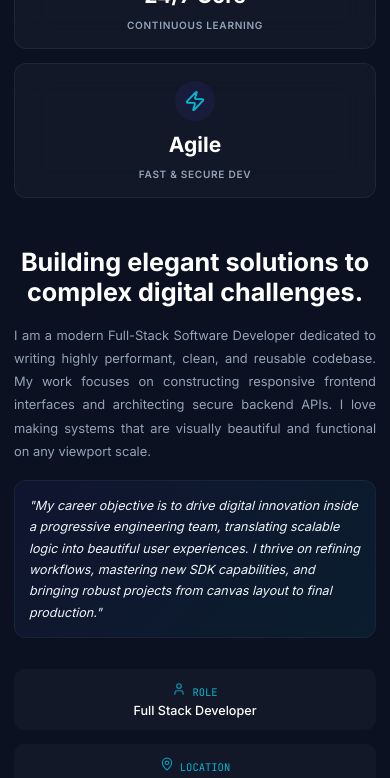
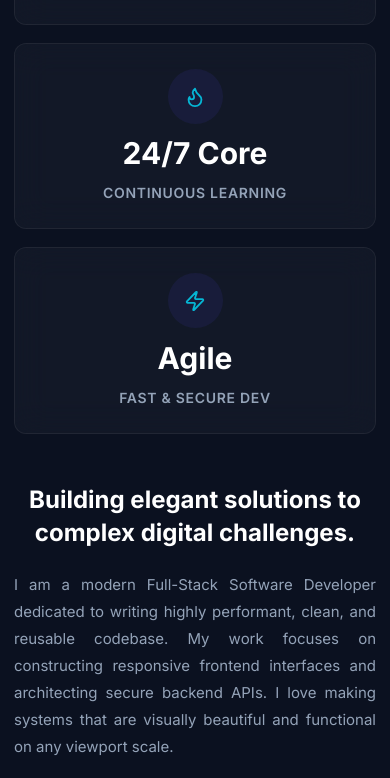
Before and after one commit to SABARISH990/portfolio, a React (Vite) app: page / in a window 390 px wide. Shown: the part 1460-2238 px from the top of the page. Built offline with nearby package versions, Linux system fonts and the light colour scheme.

Commit message:
Fix mobile navbar

```diff
--- a/src/styles/about.css
+++ b/src/styles/about.css
@@ -143,134 +143,168 @@
   }
 }
 
+/* ==========================================
+   MOBILE RESPONSIVE (768px and below)
+========================================== */
 
-/* ===========================
-   Mobile (768px)
-=========================== */
-@media (max-width: 768px) {
+@media screen and (max-width:768px){
 
-  .about-section {
-    padding: 4rem 0;
+  .about-section{
+    padding:70px 0;
   }
 
-  .about-grid {
-    grid-template-columns: 1fr;
-    gap: 2.5rem;
+  .about-grid{
+    display:flex;
+    flex-direction:column;
+    gap:35px;
   }
 
-  .about-text {
-    gap: 1.2rem;
+  .about-text{
+    order:2;
+    width:100%;
+    text-align:center;
   }
 
-  .about-bio {
-    font-size: 0.98rem;
-    line-height: 1.8;
-    text-align: justify;
+  .about-text h3{
+    font-size:28px !important;
+    line-height:1.4;
   }
 
-  .about-objective {
-    padding: 1.2rem;
-    font-size: 0.95rem;
-    line-height: 1.7;
+  .about-bio{
+    font-size:16px;
+    line-height:1.8;
+    text-align:justify;
   }
 
-  .personal-cards {
-    grid-template-columns: repeat(2, 1fr);
-    gap: 1rem;
+  .about-objective{
+    padding:18px;
+    font-size:15px;
+    line-height:1.8;
+    text-align:left;
   }
 
-  .personal-card {
-    padding: 1.3rem;
+  /* Quick Info */
+
+  .info-list{
+    display:grid;
+    grid-template-columns:1fr;
+    gap:15px;
+    margin-top:25px;
   }
 
-  .personal-card-icon {
-    width: 42px;
-    height: 42px;
+  .info-item{
+    width:100%;
+    padding:15px;
+    border-radius:14px;
+    background:rgba(255,255,255,.04);
+    border:1px solid rgba(255,255,255,.08);
+    text-align:left;
   }
 
-  .personal-card-val {
-    font-size: 1.6rem;
+  .info-label{
+    font-size:12px;
+    margin-bottom:6px;
   }
 
-  .personal-card-label {
-    font-size: 0.75rem;
+  .info-value{
+    font-size:15px;
+    word-break:break-word;
   }
 
-  .info-list {
-    grid-template-columns: 1fr;
-    gap: 1rem;
+  /* Stats */
+
+  .personal-cards{
+    order:1;
+    display:grid;
+    grid-template-columns:1fr 1fr;
+    gap:16px;
+    width:100%;
   }
 
-  .info-item {
-    padding: 0.8rem;
-    background: rgba(255,255,255,0.03);
-    border-radius: 10px;
+  .personal-card{
+    padding:22px 15px;
   }
 
-  .info-label {
-    font-size: 0.75rem;
+  .personal-card-icon{
+    width:48px;
+    height:48px;
   }
 
-  .info-value {
-    font-size: 0.95rem;
+  .personal-card-val{
+    font-size:26px;
   }
+
+  .personal-card-label{
+    font-size:13px;
+    line-height:1.5;
+  }
+
 }
 
 
-/* ===========================
-   Small Mobile (480px)
-=========================== */
-@media (max-width: 480px) {
+/* ==========================================
+   SMALL MOBILE (480px and below)
+========================================== */
 
-  .about-section {
-    padding: 3rem 0;
+@media screen and (max-width:480px){
+
+  .about-section{
+    padding:60px 0;
   }
 
-  .about-grid {
-    gap: 2rem;
+  .about-grid{
+    gap:28px;
   }
 
-  .about-bio {
-    font-size: 0.92rem;
+  .about-text h3{
+    font-size:24px !important;
   }
 
-  .about-objective {
-    padding: 1rem;
-    font-size: 0.9rem;
+  .about-bio{
+    font-size:15px;
   }
 
-  .personal-cards {
-    grid-template-columns: 1fr;
-    gap: 1rem;
+  .about-objective{
+    padding:16px;
+    font-size:14px;
   }
 
-  .personal-card {
-    padding: 1.2rem;
+  .personal-cards{
+    grid-template-columns:1fr;
+    gap:18px;
   }
 
-  .personal-card-icon {
-    width: 40px;
-    height: 40px;
+  .personal-card{
+    padding:25px 20px;
   }
 
-  .personal-card-val {
-    font-size: 1.5rem;
+  .personal-card-icon{
+    width:55px;
+    height:55px;
   }
 
-  .personal-card-label {
-    font-size: 0.72rem;
+  .personal-card-val{
+    font-size:30px;
   }
 
-  .info-list {
-    grid-template-columns: 1fr;
+  .personal-card-label{
+    font-size:14px;
   }
 
-  .info-item {
-    padding: 0.9rem;
+  .info-list{
+    gap:12px;
   }
 
-  .info-value {
-    font-size: 0.9rem;
-    word-break: break-word;
+  .info-item{
+    padding:14px;
   }
+
+  .info-label{
+    font-size:11px;
+  }
+
+  .info-value{
+    font-size:15px;
+  }
+
 }
--- a/src/styles/contact.css
+++ b/src/styles/contact.css
@@ -184,131 +184,155 @@
 }
 
 
-/* ===========================
-   Mobile (768px)
-=========================== */
-@media (max-width: 768px) {
+/* ==========================================
+   MOBILE RESPONSIVE (768px & BELOW)
+========================================== */
 
-  .contact-section {
-    padding: 4rem 0;
+@media screen and (max-width:768px){
+
+  .contact-section{
+    padding:70px 0;
   }
 
-  .contact-grid {
-    grid-template-columns: 1fr;
-    gap: 2.5rem;
+  .contact-grid{
+    display:flex;
+    flex-direction:column;
+    gap:35px;
   }
 
-  .contact-info-col {
-    gap: 1.5rem;
+  .contact-info-col{
+    width:100%;
+    gap:20px;
   }
 
-  .contact-info-intro {
-    font-size: 0.95rem;
-    line-height: 1.7;
-    text-align: left;
+  .contact-info-intro{
+    font-size:15px;
+    line-height:1.8;
+    text-align:center;
   }
 
-  .contact-info-card {
-    padding: 1rem;
-    gap: 1rem;
+  .contact-cards-list{
+    gap:16px;
   }
 
-  .contact-card-icon-wrap {
-    width: 45px;
-    height: 45px;
-    min-width: 45px;
-    font-size: 1rem;
+  .contact-info-card{
+    display:flex;
+    align-items:center;
+    gap:15px;
+    padding:18px;
+    border-radius:16px;
   }
 
-  .contact-card-title {
-    font-size: 0.75rem;
+  .contact-card-icon-wrap{
+    width:50px;
+    height:50px;
+    min-width:50px;
   }
 
-  .contact-card-value {
-    font-size: 0.9rem;
-    word-break: break-word;
+  .contact-card-details{
+    flex:1;
+    overflow:hidden;
   }
 
-  .contact-form-card {
-    padding: 1.5rem;
+  .contact-card-title{
+    font-size:12px;
   }
 
-  .contact-form {
-    gap: 1.2rem;
+  .contact-card-value{
+    font-size:15px;
+    word-break:break-word;
+  }
+
+  .contact-form-card{
+    width:100%;
+    padding:22px;
+    border-radius:18px;
+  }
+
+  .contact-form{
+    gap:18px;
+  }
+
+  .form-group{
+    width:100%;
   }
 
   .form-input,
-  .form-textarea {
-    padding: 0.85rem 1rem;
-    font-size: 0.95rem;
+  .form-textarea{
+    width:100%;
+    font-size:16px;
+    padding:14px 16px;
   }
 
-  .form-textarea {
-    min-height: 130px;
+  .form-textarea{
+    min-height:150px;
   }
 
-  .contact-alert {
-    font-size: 0.9rem;
-    padding: 0.9rem 1rem;
+  .btn-primary{
+    width:100%;
+    justify-content:center;
   }
+
 }
 
 
-/* ===========================
-   Small Mobile (480px)
-=========================== */
-@media (max-width: 480px) {
+/* ==========================================
+   SMALL MOBILE (480px & BELOW)
+========================================== */
 
-  .contact-section {
-    padding: 3rem 0;
+@media screen and (max-width:480px){
+
+  .contact-section{
+    padding:60px 0;
   }
 
-  .contact-grid {
-    gap: 2rem;
+  .contact-grid{
+    gap:28px;
   }
 
-  .contact-info-card {
-    flex-direction: column;
-    text-align: center;
-    align-items: center;
-    padding: 1rem;
+  .contact-info-intro{
+    font-size:14px;
   }
 
-  .contact-card-icon-wrap {
-    width: 42px;
-    height: 42px;
-    font-size: 1rem;
+  .contact-info-card{
+    flex-direction:column;
+    text-align:center;
+    padding:18px;
   }
 
-  .contact-card-details {
-    align-items: center;
+  .contact-card-details{
+    text-align:center;
   }
 
-  .contact-card-title {
-    font-size: 0.72rem;
+  .contact-card-title{
+    font-size:11px;
   }
 
-  .contact-card-value {
-    font-size: 0.85rem;
-    word-break: break-word;
+  .contact-card-value{
+    font-size:14px;
   }
 
-  .contact-form-card {
-    padding: 1.2rem;
+  .contact-form-card{
+    padding:18px;
+  }
+
+  .form-label{
+    font-size:13px;
   }
 
   .form-input,
-  .form-textarea {
-    padding: 0.8rem 0.9rem;
-    font-size: 0.9rem;
+  .form-textarea{
+    padding:13px;
+    font-size:15px;
   }
 
-  .form-textarea {
-    min-height: 120px;
+  .form-textarea{
+    min-height:130px;
   }
 
-  .contact-alert {
-    font-size: 0.85rem;
-    padding: 0.8rem;
+  .contact-alert{
+    font-size:14px;
+    padding:12px;
   }
+
 }
--- a/src/styles/education.css
+++ b/src/styles/education.css
@@ -138,109 +138,121 @@
 
 
 /* ==========================================
-   Mobile (768px)
+   MOBILE RESPONSIVE (768px & BELOW)
 ========================================== */
-@media (max-width: 768px) {
 
-  .education-section {
-    padding: 4rem 0;
+@media screen and (max-width:768px){
+
+  .education-section{
+    padding:70px 0;
   }
 
-  .timeline-container {
-    padding-left: 1.8rem;
+  .timeline-container{
+    width:100%;
+    padding-left:28px;
   }
 
-  .timeline-container::before {
-    left: 6px;
+  .timeline-container::before{
+    left:8px;
   }
 
-  .timeline-dot {
-    left: -1.8rem;
-    width: 16px;
-    height: 16px;
-    border-width: 3px;
+  .timeline-item{
+    margin-bottom:30px;
   }
 
-  .timeline-item {
-    margin-bottom: 2.5rem;
+  .timeline-dot{
+    width:16px;
+    height:16px;
+    left:-28px;
+    top:12px;
+    border-width:3px;
   }
 
-  .timeline-card {
-    padding: 1.5rem;
+  .timeline-card{
+    padding:22px;
+    border-radius:18px;
   }
 
-  .timeline-meta {
-    flex-direction: column;
-    align-items: flex-start;
-    gap: 0.8rem;
+  .timeline-meta{
+    display:flex;
+    flex-direction:column;
+    align-items:flex-start;
+    gap:10px;
   }
 
-  .timeline-degree {
-    font-size: 1.15rem;
+  .timeline-period{
+    font-size:12px;
   }
 
-  .timeline-period {
-    font-size: 0.75rem;
+  .timeline-degree{
+    font-size:22px;
+    line-height:1.4;
   }
 
-  .timeline-institution {
-    font-size: 0.95rem;
-    flex-wrap: wrap;
+  .timeline-institution{
+    font-size:15px;
+    line-height:1.6;
+    flex-wrap:wrap;
   }
 
-  .timeline-desc {
-    font-size: 0.9rem;
-    line-height: 1.7;
+  .timeline-desc{
+    font-size:15px;
+    line-height:1.8;
+    text-align:justify;
   }
+
 }
 
 
 /* ==========================================
-   Small Mobile (480px)
+   SMALL MOBILE (480px & BELOW)
 ========================================== */
-@media (max-width: 480px) {
 
-  .education-section {
-    padding: 3rem 0;
+@media screen and (max-width:480px){
+
+  .education-section{
+    padding:60px 0;
   }
 
-  .timeline-container {
-    padding-left: 1.4rem;
+  .timeline-container{
+    padding-left:24px;
   }
 
-  .timeline-container::before {
-    left: 4px;
-    width: 2px;
+  .timeline-container::before{
+    left:6px;
   }
 
-  .timeline-dot {
-    left: -1.4rem;
-    width: 14px;
-    height: 14px;
-    border-width: 2px;
+  .timeline-dot{
+    width:14px;
+    height:14px;
+    left:-24px;
+    top:10px;
+    border-width:2px;
   }
 
-  .timeline-card {
-    padding: 1.2rem;
+  .timeline-item{
+    margin-bottom:24px;
   }
 
-  .timeline-degree {
-    font-size: 1rem;
-    line-height: 1.4;
+  .timeline-card{
+    padding:18px;
   }
 
-  .timeline-period {
-    font-size: 0.7rem;
-    padding: 0.2rem 0.5rem;
+  .timeline-period{
+    font-size:11px;
   }
 
-  .timeline-institution {
-    font-size: 0.9rem;
-    line-height: 1.5;
+  .timeline-degree{
+    font-size:18px;
   }
 
-  .timeline-desc {
-    font-size: 0.85rem;
-    line-height: 1.6;
+  .timeline-institution{
+    font-size:14px;
   }
+
+  .timeline-desc{
+    font-size:14px;
+    line-height:1.7;
+  }
+
 }
--- a/src/styles/footer.css
+++ b/src/styles/footer.css
@@ -132,3 +132,117 @@
 .footer-copy {
   overflow-wrap: break-word;
 }
+/* ==========================================
+   MOBILE RESPONSIVE FOOTER
+========================================== */
+
+@media screen and (max-width:768px){
+
+  .footer{
+    padding:60px 0 30px;
+  }
+
+  .footer .container{
+    padding:0 20px;
+  }
+
+  .footer-container{
+    gap:30px;
+  }
+
+  .footer-logo{
+    font-size:26px;
+    justify-content:center;
+  }
+
+  .footer-nav{
+    width:100%;
+    display:grid;
+    grid-template-columns:repeat(2,1fr);
+    gap:16px;
+    justify-items:center;
+  }
+
+  .footer-nav-link{
+    font-size:15px;
+  }
+
+  .footer-socials{
+    justify-content:center;
+    gap:16px;
+    flex-wrap:wrap;
+  }
+
+  .footer-social-btn{
+    width:46px;
+    height:46px;
+  }
+
+  .footer-bottom{
+    flex-direction:column;
+    justify-content:center;
+    align-items:center;
+    text-align:center;
+    gap:18px;
+    padding-top:24px;
+  }
+
+  .footer-copy{
+    font-size:14px;
+    line-height:1.7;
+    max-width:320px;
+  }
+
+  .footer-scroll-top{
+    width:100%;
+    max-width:220px;
+    justify-content:center;
+    font-size:14px;
+  }
+
+}
+
+
+/* ==========================================
+   SMALL MOBILE
+========================================== */
+
+@media screen and (max-width:480px){
+
+  .footer{
+    padding:50px 0 25px;
+  }
+
+  .footer .container{
+    padding:0 16px;
+  }
+
+  .footer-logo{
+    font-size:22px;
+  }
+
+  .footer-nav{
+    grid-template-columns:1fr;
+    gap:14px;
+  }
+
+  .footer-nav-link{
+    font-size:14px;
+  }
+
+  .footer-social-btn{
+    width:42px;
+    height:42px;
+  }
+
+  .footer-copy{
+    font-size:13px;
+  }
+
+  .footer-scroll-top{
+    width:100%;
+    max-width:100%;
+    padding:12px;
+  }
+
+}
```
